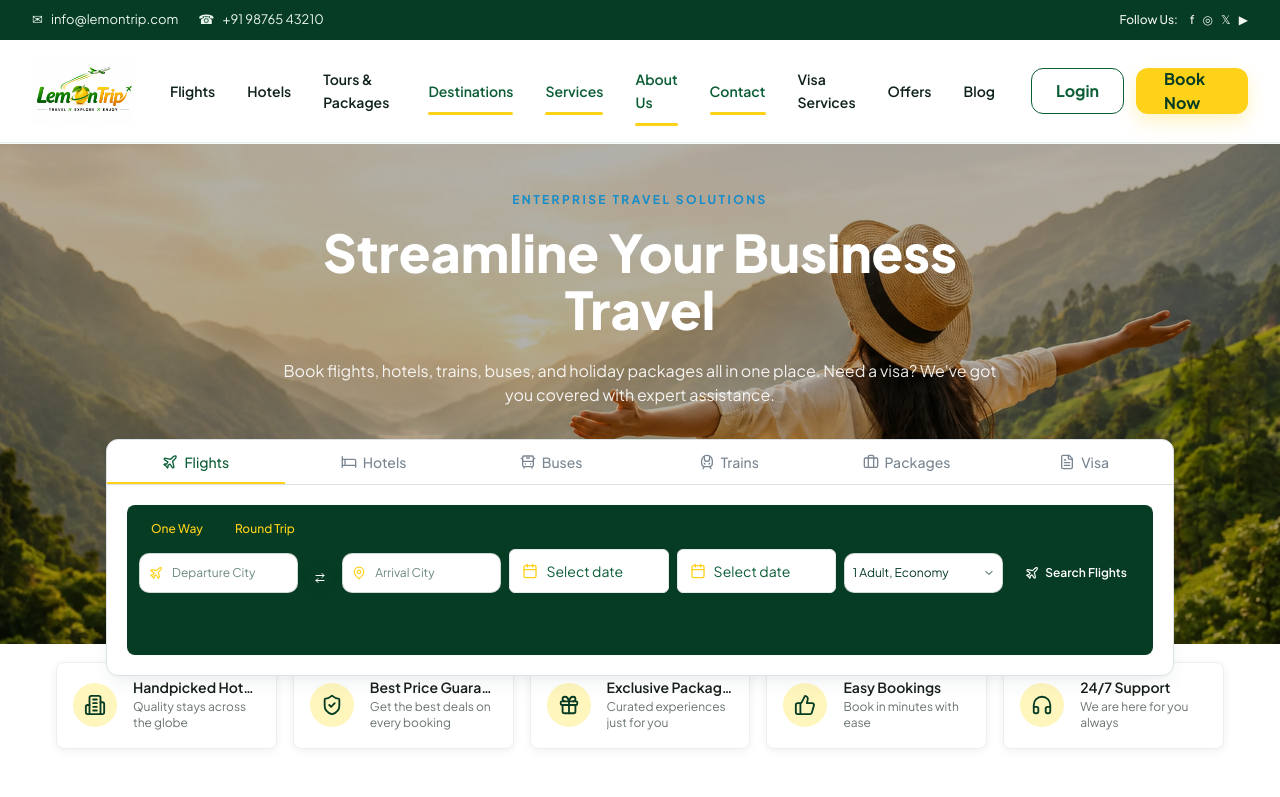
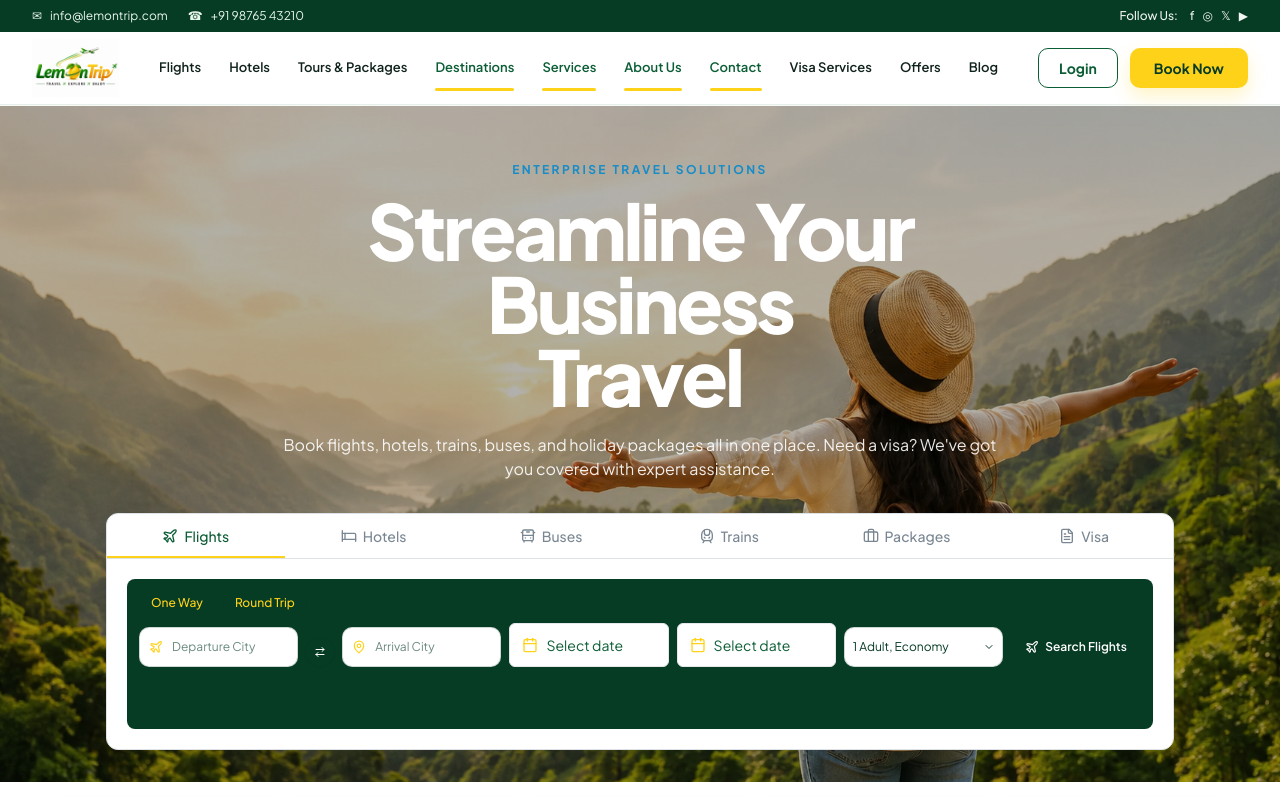
Before and after one commit to lemontriptech500-ship-it/LemonTrip_Frontend, a Next.js app: page / in a window 1280 px wide. Shown: the top 797 px of the page. Built offline with nearby package versions, Linux system fonts and the light colour scheme.

Commit message:
navbar improved height decreased

```diff
--- a/src/components/home/HeroSection.tsx
+++ b/src/components/home/HeroSection.tsx
@@ -4,7 +4,7 @@ import { TravelSearchWidget } from '@/components/search/TravelSearchWidget'
 
 export function HeroSection() {
   return (
-    <section className="relative min-h-[500px] sm:h-[60vh]">
+    <section className="relative min-h-[420px] sm:min-h-[520px] lg:min-h-[620px]">
       <div className="absolute inset-0 overflow-hidden">
         <img
           src="/hero.png"
@@ -15,21 +15,21 @@ export function HeroSection() {
         <div className="absolute inset-0 bg-black/30" />
       </div>
 
-      <div className="relative z-10 flex h-full flex-col items-center justify-between py-6">
-        <div className="w-full max-w-[940px] mx-auto px-4 flex flex-1 flex-col items-center justify-center pt-6 text-center">
-          <p className="text-[#168CC8] text-[11px] md:text-xs font-bold uppercase tracking-[0.2em] mb-3 md:mb-4">
+      <div className="relative z-10 flex h-full flex-col items-center justify-between py-5 sm:py-6 lg:py-8">
+        <div className="mx-auto flex w-full max-w-[940px] flex-1 flex-col items-center justify-center px-4 pt-6 text-center sm:px-6 lg:px-8">
+          <p className="mb-3 text-[10px] font-bold uppercase tracking-[0.2em] text-[#168CC8] sm:text-[11px] md:text-xs md:mb-4">
             Enterprise Travel Solutions
           </p>
-          <h1 className="text-white text-[36px] md:text-[52px] font-extrabold leading-[1.1] mb-4 md:mb-5 max-w-3xl">
+          <h1 className="mb-4 max-w-3xl text-[clamp(2.2rem,6vw,5rem)] font-extrabold leading-[0.95] tracking-[-0.04em] text-white md:mb-5">
             Streamline Your Business<br />Travel
           </h1>
-          <p className="text-white/90 text-sm md:text-base leading-relaxed max-w-[750px] px-2">
+          <p className="max-w-[750px] px-2 text-sm leading-relaxed text-white/90 md:text-base">
             Book flights, hotels, trains, buses, and holiday packages all in one place. Need a visa? We&apos;ve got you covered with expert assistance.
           </p>
         </div>
 
-        <div className="w-full mt-6 md:mt-8">
-          <div className="max-w-[1100px] mx-auto px-2 md:px-4">
+        <div className="mt-6 w-full md:mt-8">
+          <div className="mx-auto max-w-[1100px] px-2 md:px-4">
             <TravelSearchWidget />
           </div>
         </div>
--- a/src/components/home/TravelBenefits.tsx
+++ b/src/components/home/TravelBenefits.tsx
@@ -32,24 +32,23 @@ const benefits = [
 export function TravelBenefits() {
   return (
     <section className="w-full bg-white py-[18px]">
-      <div className="max-w-[1200px] mx-auto px-4">
-        <div className="flex flex-nowrap lg:flex-nowrap md:flex-wrap gap-3 sm:gap-4 overflow-x-auto sm:overflow-visible snap-x snap-mandatory scrollbar-hide pb-2 sm:pb-0">
+      <div className="mx-auto max-w-[1200px] px-4">
+        <div className="grid grid-cols-1 gap-3 sm:grid-cols-2 lg:grid-cols-5">
           {benefits.map((item) => {
             const Icon = item.icon
             return (
               <div
                 key={item.title}
-                className="snap-start flex-1 min-w-[160px] sm:min-w-[200px] max-w-[250px] bg-white border border-[#EEEEEE] rounded-lg shadow-[0_2px_10px_rgba(0,0,0,0.06)] p-3 sm:p-4 flex items-center gap-3 sm:gap-4 transition-all duration-200 hover:-translate-y-0.5 hover:shadow-[0_4px_14px_rgba(0,0,0,0.10)]"
+                className="flex items-center gap-3 rounded-lg border border-[#EEEEEE] bg-white p-3 shadow-[0_2px_10px_rgba(0,0,0,0.06)] transition-all duration-200 hover:-translate-y-0.5 hover:shadow-[0_4px_14px_rgba(0,0,0,0.10)] sm:gap-4 sm:p-4"
               >
-                <div className="shrink-0 flex items-center justify-center w-[36px] h-[36px] sm:w-[44px] sm:h-[44px] rounded-full bg-[var(--color-primary-soft)]">
-                  <Icon size={18} className="text-[var(--green-dark)] sm:hidden" strokeWidth={2} />
-                  <Icon size={22} className="text-[var(--green-dark)] hidden sm:block" strokeWidth={2} />
+                <div className="flex h-[36px] w-[36px] shrink-0 items-center justify-center rounded-full bg-[var(--color-primary-soft)] sm:h-[44px] sm:w-[44px]">
+                  <Icon size={18} className="text-[var(--green-dark)] sm:text-[22px]" strokeWidth={2} />
                 </div>
                 <div className="min-w-0">
-                  <p className="text-[#172019] text-[13px] sm:text-[14px] font-semibold leading-tight truncate">
+                  <p className="truncate text-[13px] font-semibold leading-tight text-[#172019] sm:text-[14px]">
                     {item.title}
                   </p>
-                  <p className="text-[#69736D] text-[11px] sm:text-[12px] leading-snug mt-0.5 line-clamp-2">
+                  <p className="mt-0.5 line-clamp-2 text-[11px] leading-snug text-[#69736D] sm:text-[12px]">
                     {item.description}
                   </p>
                 </div>
--- a/src/components/layout/AccountEntry.tsx
+++ b/src/components/layout/AccountEntry.tsx
@@ -5,16 +5,16 @@ import Link from 'next/link'
 
 export function AccountEntry() {
   return (
-    <div className="hidden lg:flex items-center gap-3">
+    <div className="hidden items-center gap-2 lg:flex xl:gap-3">
       <Link
         href="/login"
-        className="inline-flex h-[46px] items-center justify-center rounded-[12px] border border-[var(--green)] bg-white px-6 text-base font-bold text-[var(--green)] transition hover:bg-[var(--green)] hover:text-white"
+        className="inline-flex h-9 items-center justify-center rounded-[10px] border border-[var(--green)] bg-white px-3 text-sm font-bold text-[var(--green)] transition hover:bg-[var(--green)] hover:text-white xl:h-10 xl:px-5"
       >
         Login
       </Link>
       <Link
         href="/signup"
-        className="inline-flex h-[46px] items-center justify-center rounded-[12px] bg-[var(--yellow)] px-7 text-base font-bold text-[var(--green-dark)] shadow-[0_8px_18px_rgba(255,210,26,0.25)] transition hover:brightness-95"
+        className="inline-flex h-9 items-center justify-center rounded-[10px] bg-[var(--yellow)] px-4 text-sm font-bold text-[var(--green-dark)] shadow-[0_8px_18px_rgba(255,210,26,0.25)] transition hover:brightness-95 xl:h-10 xl:px-6"
       >
         Book Now
       </Link>
--- a/src/components/layout/DesktopNavigation.tsx
+++ b/src/components/layout/DesktopNavigation.tsx
@@ -24,9 +24,9 @@ export function DesktopNavigation() {
             href={item.href}
             aria-current={isActive ? 'page' : undefined}
             className={cn(
-              'relative px-2 py-7 text-[11px] font-semibold transition-colors duration-200 xl:px-3 xl:text-[14px]',
+              'relative px-1.5 py-5 text-[11px] font-semibold transition-colors duration-200 xl:px-2.5 xl:py-6 xl:text-[13px]',
               isActive
-                ? 'text-[var(--green)] after:absolute after:bottom-[16px] after:left-2 after:right-2 after:h-[3px] after:rounded-full after:bg-[var(--yellow)] xl:after:left-3 xl:after:right-3'
+                ? 'text-[var(--green)] after:absolute after:bottom-[10px] after:left-1.5 after:right-1.5 after:h-[3px] after:rounded-full after:bg-[var(--yellow)] xl:after:bottom-[12px] xl:after:left-2.5 xl:after:right-2.5'
                 : 'text-[#10231a] hover:text-[var(--green)]'
             )}
           >
--- a/src/components/layout/Header.tsx
+++ b/src/components/layout/Header.tsx
@@ -30,7 +30,7 @@ export function Header() {
       role="banner"
     >
       <div className="bg-[var(--green-dark)] text-[#eaf7ef]">
-        <Container as="div" className="flex h-auto min-h-10 flex-col gap-1 py-2 text-[11px] sm:flex-row sm:items-center sm:justify-between sm:py-0 sm:text-[13px]">
+        <Container as="div" className="flex min-h-8 flex-col gap-1 py-1.5 text-[10px] sm:flex-row sm:items-center sm:justify-between sm:py-0 sm:text-[12px]">
           <div className="flex flex-wrap items-center gap-x-4 gap-y-1 sm:gap-5">
             <span className="flex items-center gap-2">
               <span aria-hidden="true">✉</span>
@@ -55,7 +55,7 @@ export function Header() {
       </div>
 
       <div className="border-b border-[#e7efe9] bg-[rgba(255,255,255,0.96)] text-[var(--ink)] backdrop-blur-sm">
-        <Container as="div" className="flex min-h-[64px] items-center justify-between gap-3 py-2 sm:min-h-[76px] sm:gap-6 sm:py-0 lg:min-h-[84px]">
+        <Container as="div" className="flex min-h-[56px] items-center justify-between gap-2 py-1.5 sm:min-h-[64px] sm:gap-4 sm:py-0 lg:min-h-[72px] lg:gap-5">
           <Link
             href="/"
             className="inline-flex shrink-0 items-center rounded-[12px] bg-white/90 p-0 shadow-none"
@@ -64,7 +64,7 @@ export function Header() {
             <img
               src="/lemonTripLogo.jpeg"
               alt={`${SITE_NAME} Logo`}
-              className="h-[46px] w-auto max-w-[220px] object-contain sm:h-[56px] lg:h-[68px]"
+              className="h-[40px] w-auto max-w-[190px] object-contain sm:h-[48px] lg:h-[58px]"
             />
           </Link>
 
```
